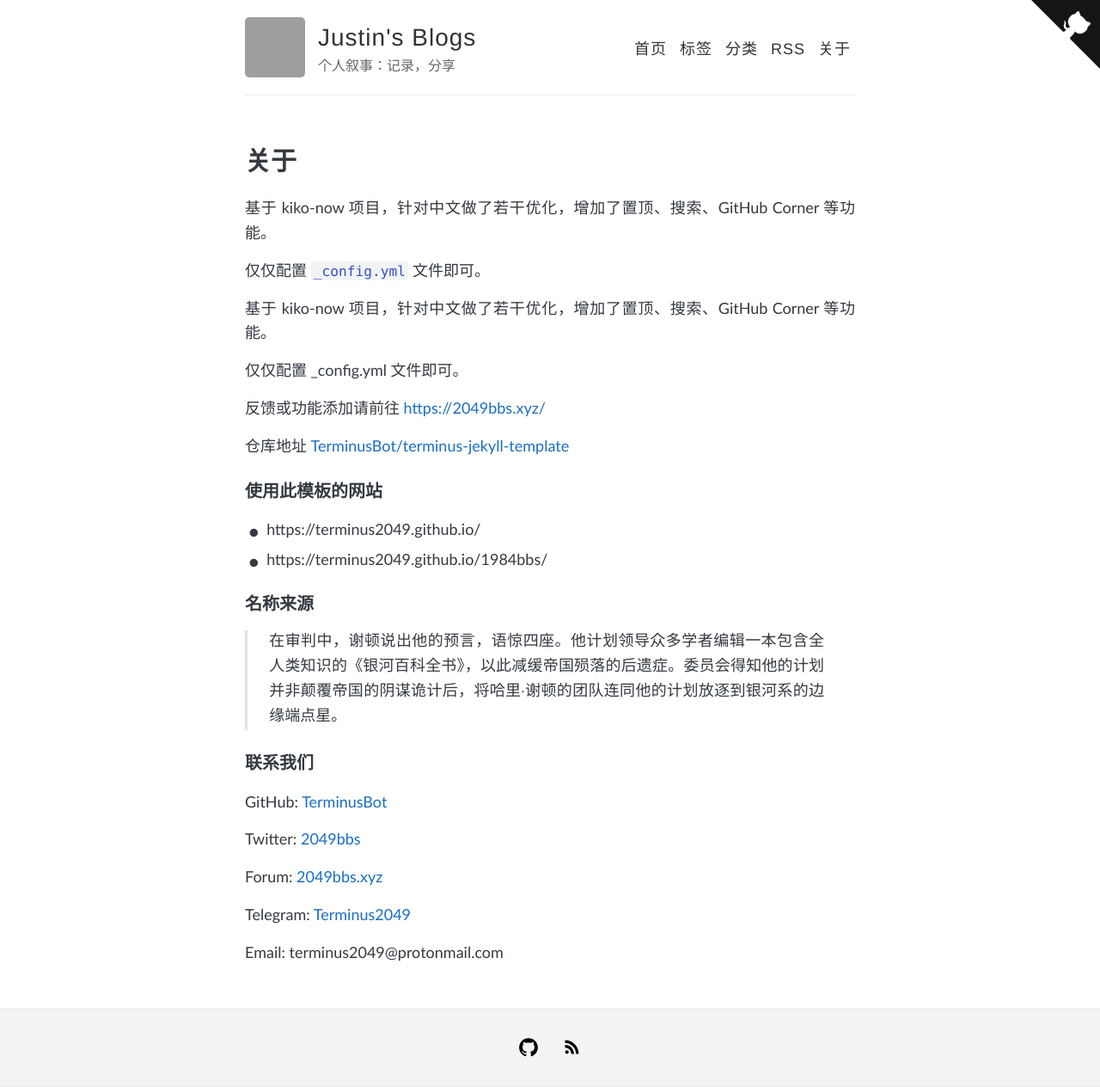
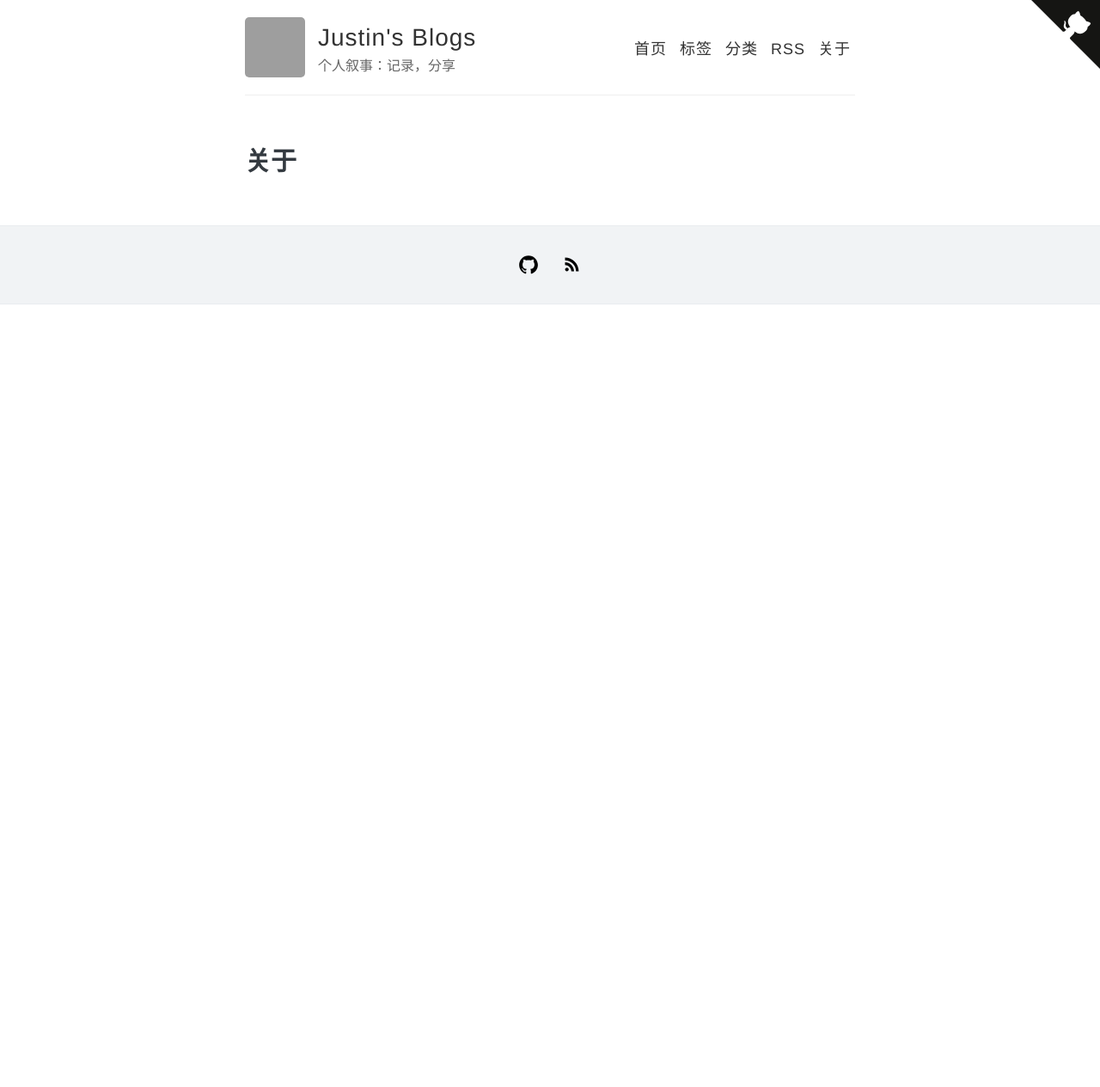
Before and after one commit to Justin-QJ/blogs, a Jekyll site: the page built from about.md, in a window 1280 px wide. Shown: the whole page at 86% size. Built offline with Jekyll 4.4.1, drawn with Linux system fonts in a browser that asks for light colours; after the commit the page ends 900 px from its top, so only the background shows below that; grey boxes are pictures that could not be loaded.

Commit message:
Update about.md

```diff
--- a/about.md
+++ b/about.md
@@ -7,36 +7,3 @@ permalink: /about.html
 {% if site.posts.size == 0 %}
   <h2>No post found</h2>
 {% endif %}
-
-
-基于 kiko-now 项目，针对中文做了若干优化，增加了置顶、搜索、GitHub Corner 等功能。
-
-仅仅配置 `_config.yml` 文件即可。
-
-基于 kiko-now 项目，针对中文做了若干优化，增加了置顶、搜索、GitHub Corner 等功能。
-
-仅仅配置 _config.yml 文件即可。
-
-反馈或功能添加请前往 <https://2049bbs.xyz/>
-
-仓库地址 [TerminusBot/terminus-jekyll-template](https://github.com/TerminusBot/terminus-jekyll-template)
-
-### 使用此模板的网站
-* https://terminus2049.github.io/
-* https://terminus2049.github.io/1984bbs/
-
-### 名称来源
-
-> 在审判中，谢顿说出他的预言，语惊四座。他计划领导众多学者编辑一本包含全人类知识的《银河百科全书》，以此减缓帝国殒落的后遗症。委员会得知他的计划并非颠覆帝国的阴谋诡计后，将哈里·谢顿的团队连同他的计划放逐到银河系的边缘端点星。
-
-### 联系我们
-
-GitHub: [TerminusBot](https://github.com/TerminusBot)
-
-Twitter: [2049bbs](https://www.twitter.com/2049bbs)
-
-Forum: [2049bbs.xyz](https://2049bbs.xyz)
-
-Telegram: [Terminus2049](https://t.me/terminus_9402)
-
-Email: terminus2049@protonmail.com
```
